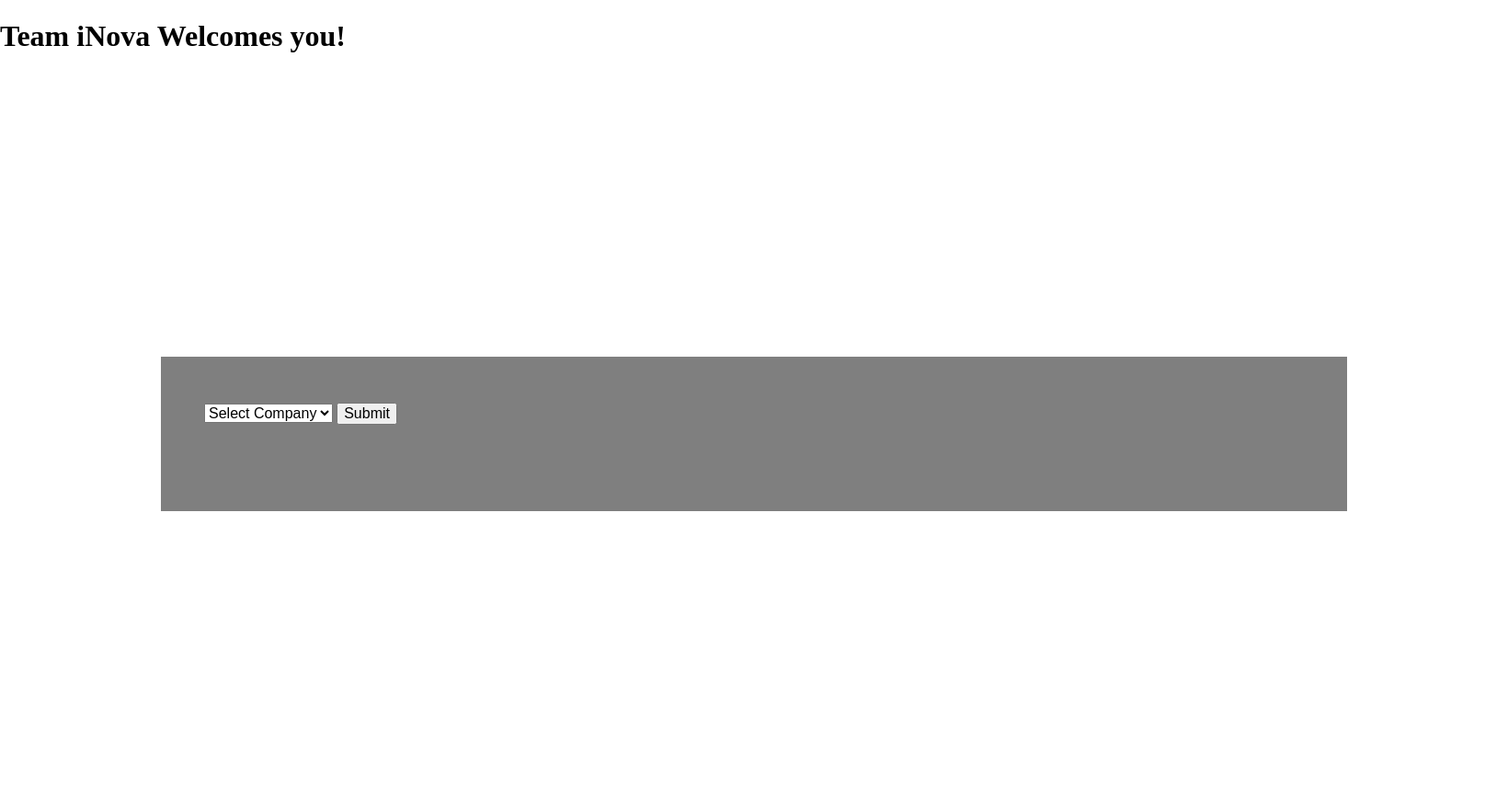
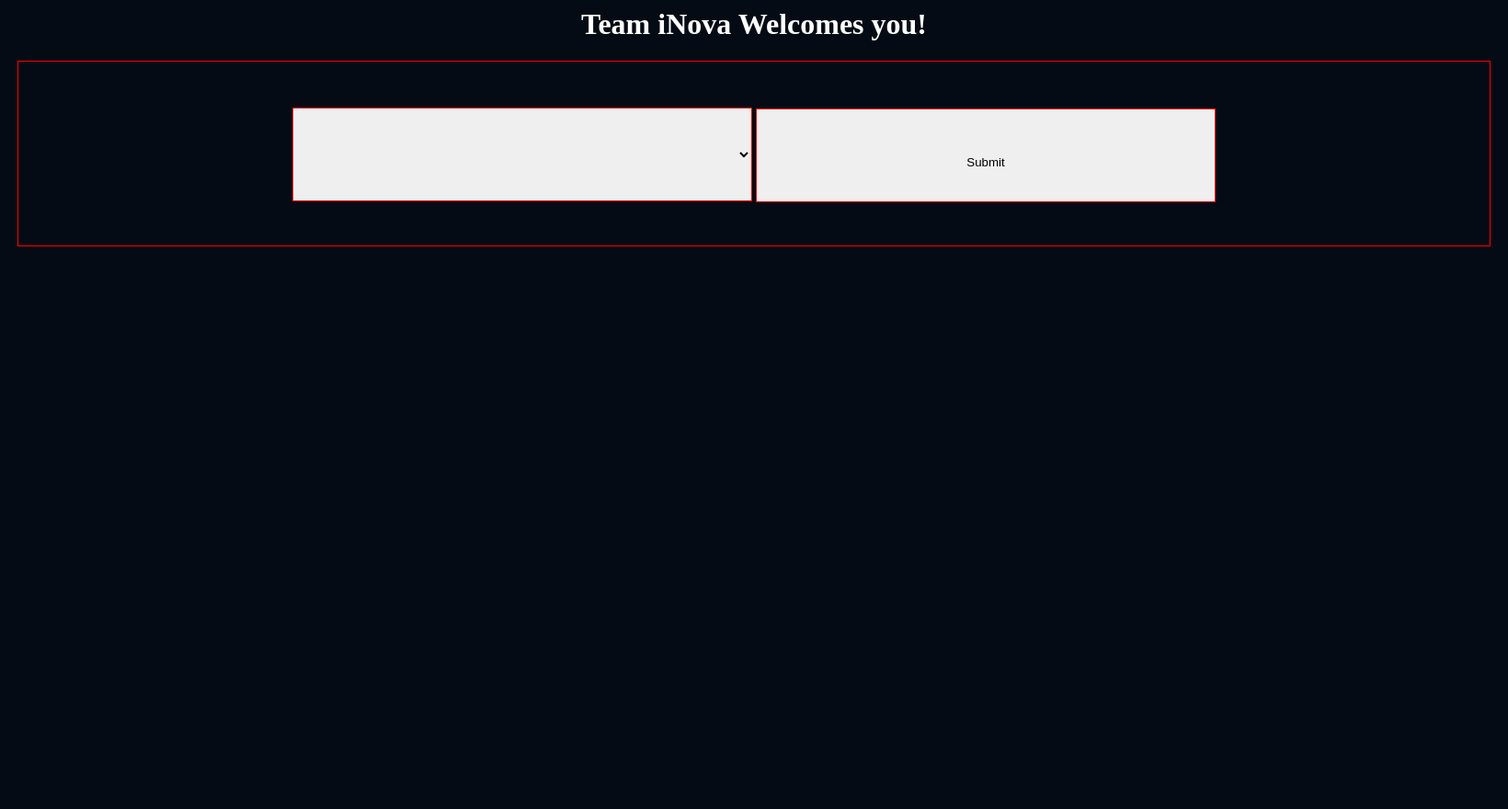
Before and after one commit to sawhney-kartik/inclusive-employement, a Flask app: page / in a window 1640 px wide. Shown: the whole page at 92% size. After the commit the page ends 268 px from the top, so only its background shows below. Run offline with Flask 2, Linux system fonts and the light colour scheme; some libraries are stand-ins or nearby versions.

Commit message:
front page changes

```diff
--- a/Website/templates/welcome.html
+++ b/Website/templates/welcome.html
@@ -4,7 +4,7 @@
     <meta name="viewport" content="width=device-width, initial-scale=1" />
     <meta name="author" content="iNova">
     <link href="https://fonts.googleapis.com/css?family=Poppins" rel="stylesheet" />
-    <link href="../static/FirstPage/main.css" rel="stylesheet" />
+<!--    <link href="../static/FirstPage/main.css" rel="stylesheet" />-->
     <script src='http://ajax.aspnetcdn.com/ajax/jQuery/jquery-3.2.1.js'></script>
 
   </head>
@@ -19,24 +19,47 @@
     });
  });
 </script>
+  <style>
+    body {
+  background-color: #040B14;
+}
+    h1{
+      color: white;
+    }
+    .form-field{
+      color: white;
+    }
+
+    .box1 {
+  width: 1500px;
+  height: 100px;
+  padding: 50px;
+  border: 1px solid red;
+}
+    .box2 {
+  width: 500px;
+  height: 100px;
+  padding: 50px;
+  border: 1px solid red;
+}
+
+  </style>
   <body>
+  <center>
   <h1> Team iNova Welcomes you! </h1>
     <div class="s01">
-      <form>
-        <div class="inner-form">
-          <div class="input-field first-wrap">
-
-          <form method="get" action="" role="search">
-            <select id="search">
-              <option value="">Select Company</option>
+          <form method="get" action="" role="search" class="box1">
+            <select id="search" class="box2">
+              <option value="Select Company">Select Company</option>
               <option value="microsoft">Microsoft</option>
               <option value="cisco">Cisco</option>
               <option value="intel">Intel</option>
             </select>
-          <button type="button" id="buttonId">Submit</button>
+          <button type="button" id="buttonId" class="box2">Submit</button>
           </form>
-        </div>
+    </div>
 
     </div>
+      </center>
   </body>
 </html>
```
